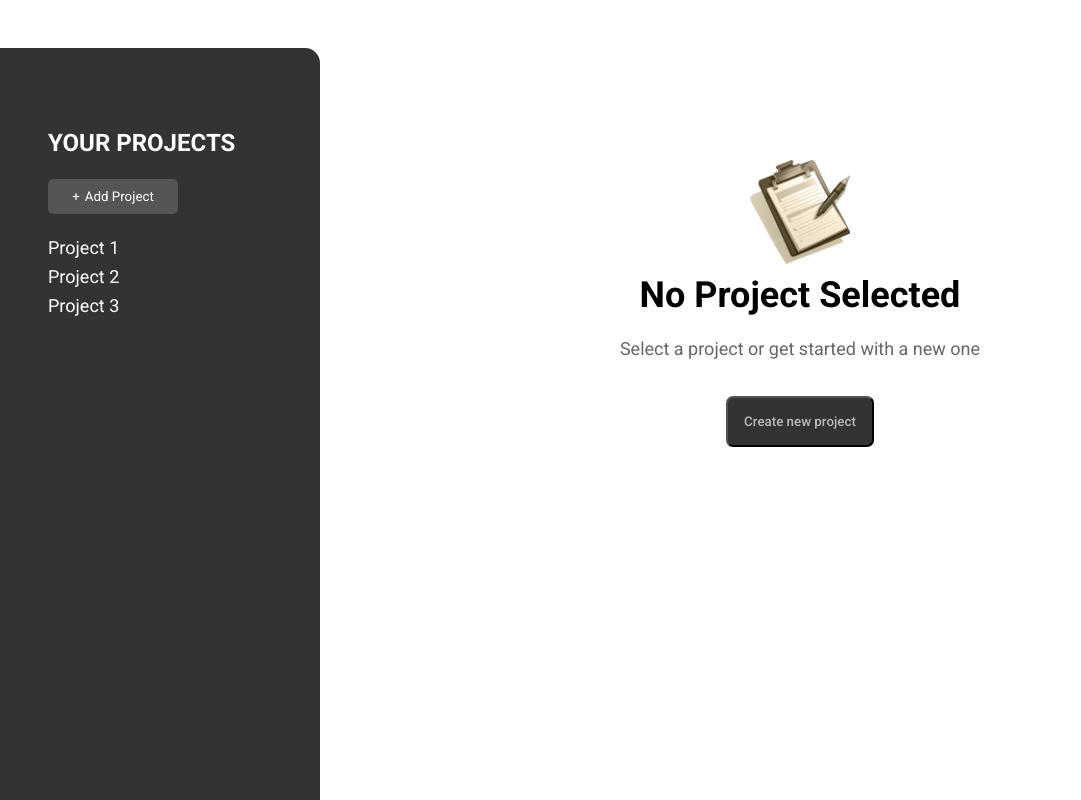
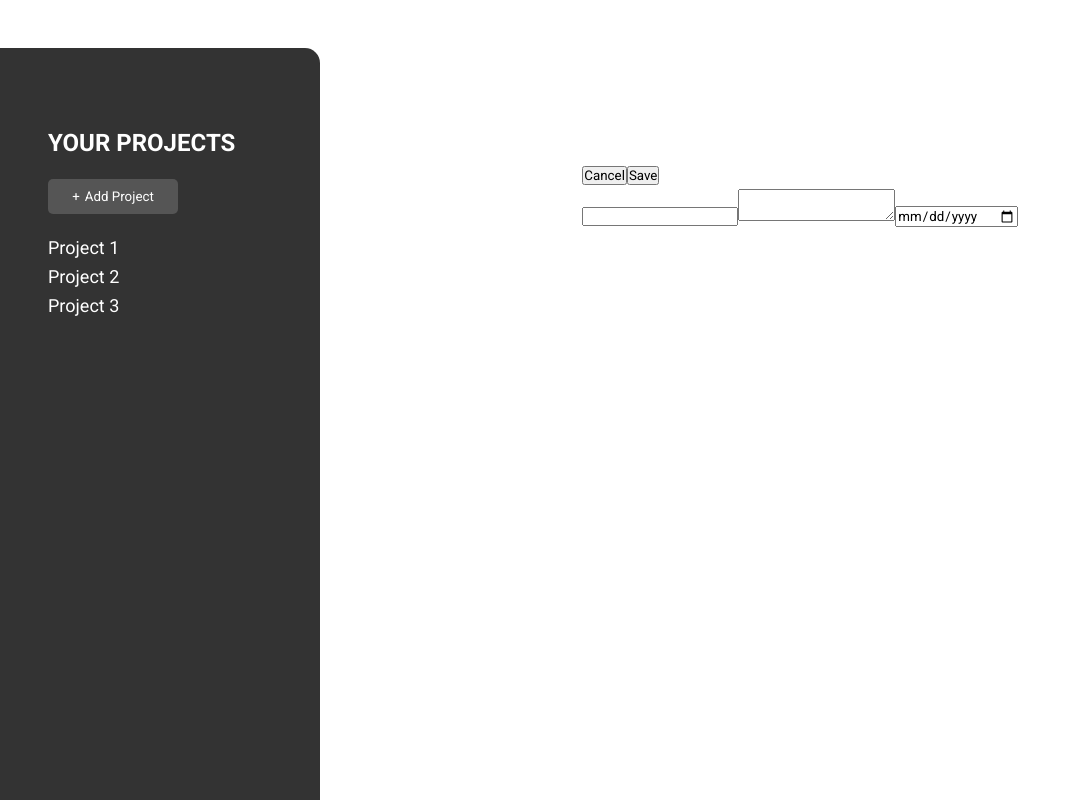
Before and after one commit to pablodavid97/react-the-complete-guide, a React (Vite) app in the folder section9/project-manager-app/: page / in a window 1280 px wide. Both pictures are taken after a click on the button "Create new project". Shown: the whole page, without its empty margins (0-1081 px from the left). Built offline with nearby package versions, Linux system fonts and the light colour scheme.

Commit message:
Add css modules and navigate users to project form uppon btn click

```diff
--- a/section9/project-manager-app/src/App.jsx
+++ b/section9/project-manager-app/src/App.jsx
@@ -1,11 +1,27 @@
-import MainContent from './components/MainContent';
+import { useState } from 'react';
 import Sidebar from './components/Sidebar';
+import ProjectForm from './components/ProjectForm';
+import EmptyHeader from './components/EmptyHeader';
 
 function App() {
+    const [mode, setMode] = useState(null);
+
+    const handleCreateProject = () => {
+        setMode('create');
+    };
+
+    const handleCancelProject = () => {
+        setMode(null);
+    };
     return (
         <div className='app-container'>
-            <Sidebar />
-            <MainContent />
+            <Sidebar onCreate={handleCreateProject} />
+            <main className='main-content'>
+                {!mode && <EmptyHeader onCreate={handleCreateProject} />}
+                {mode === 'create' && (
+                    <ProjectForm onCancel={handleCancelProject} />
+                )}
+            </main>
         </div>
     );
 }
--- a/section9/project-manager-app/src/components/EmptyHeader.jsx
+++ b/section9/project-manager-app/src/components/EmptyHeader.jsx
@@ -1,17 +1,13 @@
 import imgPad from '../assets/no-projects.png';
-import './EmptyHeader.css';
+import styles from './EmptyHeader.module.css';
 
-const EmptyHeader = () => {
+const EmptyHeader = ({ onCreate }) => {
     return (
-        <div className='empty-header'>
-            <img
-                id='noProjectLogo'
-                src={imgPad}
-                alt='Physical pad with a pen and paper'
-            />
+        <div className={styles['empty-header']}>
+            <img src={imgPad} alt='Physical pad with a pen and paper' />
             <h1>No Project Selected</h1>
             <p>Select a project or get started with a new one</p>
-            <button>Create new project</button>
+            <button onClick={onCreate}>Create new project</button>
         </div>
     );
 };
--- a/section9/project-manager-app/src/components/EmptyHeader.css
+++ b/section9/project-manager-app/src/components/EmptyHeader.module.css
@@ -16,6 +16,6 @@
     background-color: #555;
 }
 
-.empty-header #noProjectLogo {
+.empty-header img {
     max-width: 100px;
 }
--- a/section9/project-manager-app/src/components/MainContent.css
+++ /dev/null
@@ -1,16 +0,0 @@
-.main-content {
-    flex: 1;
-    background-color: white;
-    color: black;
-    display: flex;
-    justify-content: center;
-    padding-top: 10rem;
-}
-
-.main-content h2 {
-    margin-bottom: 20px
-}
-
-.main-content p {
-    color: #666;
-}
--- a/section9/project-manager-app/src/components/MainContent.jsx
+++ /dev/null
@@ -1,12 +0,0 @@
-import EmptyHeader from './EmptyHeader';
-import './MainContent.css';
-
-const MainContent = () => {
-    return (
-        <main className='main-content'>
-            <EmptyHeader />
-        </main>
-    );
-};
-
-export default MainContent;
--- /dev/null
+++ b/section9/project-manager-app/src/components/ProjectForm.jsx
@@ -0,0 +1,15 @@
+const ProjectForm = ({ onCancel }) => {
+    return (
+        <form>
+            <div>
+                <button onClick={onCancel}>Cancel</button>
+                <button>Save</button>
+            </div>
+            <input type='text' />
+            <textarea />
+            <input type='date' />
+        </form>
+    );
+};
+
+export default ProjectForm;
--- a/section9/project-manager-app/src/components/Sidebar.jsx
+++ b/section9/project-manager-app/src/components/Sidebar.jsx
@@ -1,10 +1,10 @@
-import './Sidebar.css';
+import styles from './Sidebar.module.css';
 
-const Sidebar = () => {
+const Sidebar = ({ onCreate }) => {
     return (
-        <aside className='sidebar'>
+        <aside className={styles.sidebar}>
             <h3>Your Projects</h3>
-            <button>
+            <button onClick={onCreate}>
                 <span>+</span>Add Project
             </button>
             <ul>
--- a/section9/project-manager-app/src/index.css
+++ b/section9/project-manager-app/src/index.css
@@ -51,3 +51,20 @@ h6 {
     display: flex;
     height: 100vh;
 }
+
+.main-content {
+    flex: 1;
+    background-color: white;
+    color: black;
+    display: flex;
+    justify-content: center;
+    padding-top: 10rem;
+}
+
+.main-content h2 {
+    margin-bottom: 20px
+}
+
+.main-content p {
+    color: #666;
+}
```
Also changed, not shown: section9/project-manager-app/src/components/Sidebar.module.css (renamed from section9/project-manager-app/src/components/Sidebar.css).
